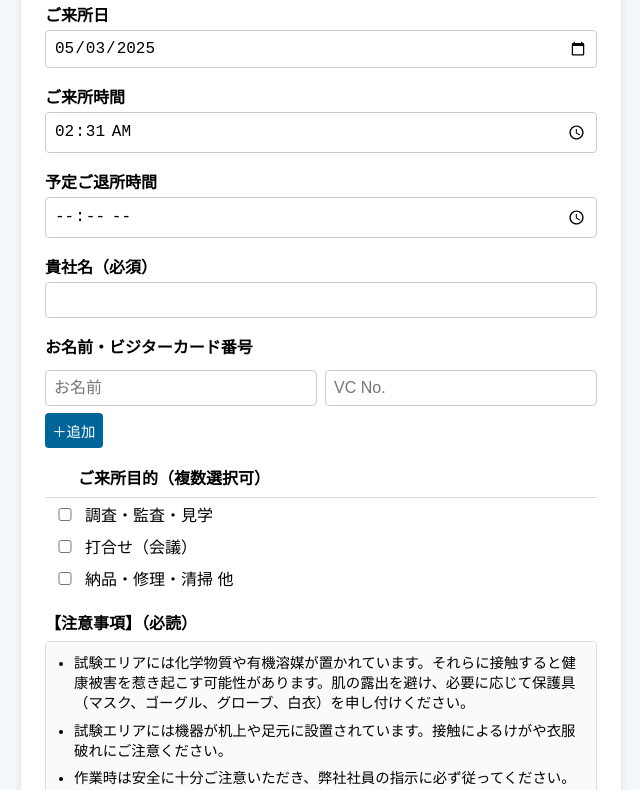
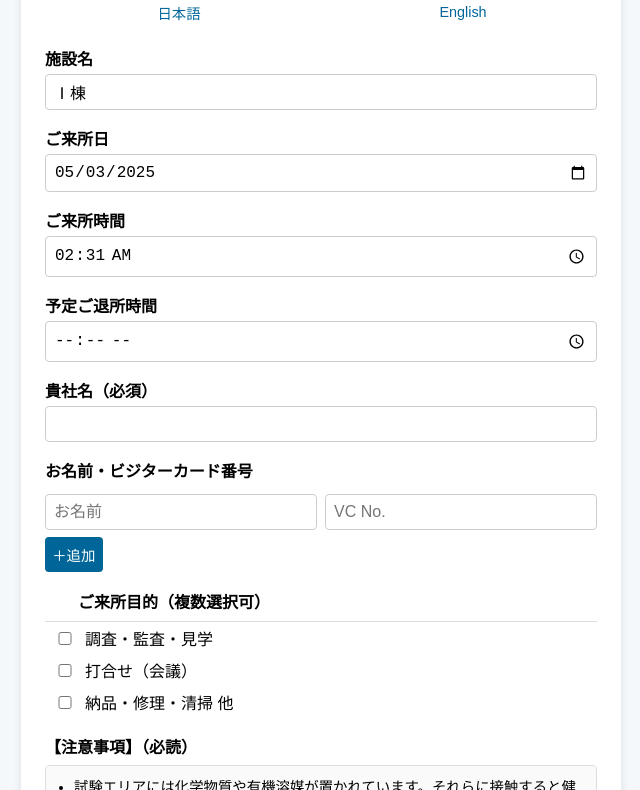
Before and after one commit to mondo83/visitor-form, a plain HTML site: page index.html in a window 1280 px wide. Shown: the part 100-890 px from the top of the page, without its empty margins (319-959 px from the left). Drawn offline with Linux system fonts and the light colour scheme.

Commit message:
Update index.html

```diff
--- a/index.html
+++ b/index.html
@@ -3,7 +3,7 @@
 <head>
   <meta charset="UTF-8" />
   <meta name="viewport" content="width=device-width, initial-scale=1" />
-  <title>来客受付フォーム</title>
+  <title>来訪者受付フォーム</title>
   <style>
     :root {
       --primary-color: #006699;
@@ -19,10 +19,10 @@
       font-family: 'Helvetica Neue', Arial, sans-serif;
     }
     main {
-      position: relative;
-      max-width: 600px; margin: auto;
+      max-width: 600px;
+      margin: auto;
       background: var(--card-bg);
-      padding: calc(var(--spacing)*1.5);
+      padding: calc(var(--spacing) * 1.5);
       border-radius: var(--border-radius);
       box-shadow: 0 2px 8px rgba(0,0,0,0.1);
     }
@@ -30,16 +30,21 @@
       margin: 0 0 var(--spacing);
       text-align: center;
       color: var(--primary-color);
+      font-size: 1.5rem;
     }
-    /* 言語切替 */
+    /* 言語切替：見出し下に配置 */
     #langSwitch {
-      position: absolute; top: 1rem; right: 1rem;
-      display: flex; gap: 0.5em;
+      display: flex;
+      justify-content: center;
+      gap: 1rem;
+      margin-bottom: var(--spacing);
     }
     #langSwitch button {
-      background: none; border: none;
+      background: none;
+      border: none;
       color: var(--primary-color);
-      cursor: pointer; font-size: 0.9rem;
+      cursor: pointer;
+      font-size: 0.9rem;
     }
     label { display: block; margin-top: var(--spacing); font-weight: bold; }
     input, select, button {
@@ -47,36 +52,43 @@
       border: 1px solid #ccc; border-radius: 4px;
       font-size: 1rem;
     }
-    .name-pair { display:flex; gap:0.5em; margin-top:0.5em; }
-    .name-pair input { flex:1; }
+    .name-pair { display: flex; gap: 0.5em; margin-top: 0.5em; }
+    .name-pair input { flex: 1; }
     .purpose-table {
-      width:100%; border-collapse:collapse; margin-top:var(--spacing);
+      width: 100%; border-collapse: collapse; margin-top: var(--spacing);
     }
     .purpose-table th {
-      text-align:left; padding-bottom:0.5em;
-      border-bottom:1px solid #ddd; font-weight:bold;
+      text-align: left; padding-bottom: 0.5em;
+      border-bottom: 1px solid #ddd; font-weight: bold;
     }
     .purpose-table td {
-      padding:0.25em 0; vertical-align:middle;
+      padding: 0.25em 0; vertical-align: middle;
     }
-    .purpose-table td:first-child { width:2em; }
-    .purpose-table td:nth-child(2) { padding-left:0.5em; }
+    .purpose-table td:first-child { width: 2em; }
+    .purpose-table td:nth-child(2) { padding-left: 0.5em; }
     .scroll-box {
-      max-height:240px; overflow-y:auto;
-      background:#fafafa; padding:0.75em;
-      border:1px solid #ddd; border-radius:4px;
-      white-space:normal; margin-top:0.5em;
-      font-size:0.9rem; line-height:1.4;
+      max-height: 240px; overflow-y: auto;
+      background: #fafafa; padding: 0.75em;
+      border: 1px solid #ddd; border-radius: 4px;
+      white-space: normal; margin-top: 0.5em;
+      font-size: 0.9rem; line-height: 1.4;
     }
-    .scroll-box ul { margin:0; padding-left:1.2em; }
-    .scroll-box li { margin-bottom:0.5em; }
+    .scroll-box ul { margin: 0; padding-left: 1.2em; }
+    .scroll-box li { margin-bottom: 0.5em; }
+    /* 同意チェック */
     .agree-container {
-      text-align: center; margin-top: var(--spacing);
+      text-align: center;
+      margin-top: var(--spacing);
     }
-    .agree-text { margin-bottom:0.5em; font-weight:bold; }
+    .agree-text {
+      margin-bottom: 0.5em;
+      font-weight: bold;
+    }
     .agree-container input[type="checkbox"] {
-      transform: scale(1.2); margin-bottom: var(--spacing);
+      transform: scale(1.2);
+      margin-bottom: var(--spacing);
     }
+    /* ボタン */
     .btn {
       background: var(--primary-color); color: #fff;
       border: none; cursor: pointer;
@@ -101,31 +113,27 @@
 </head>
 <body>
   <main>
-    <!-- 言語切替 -->
+    <h1 data-ja="来訪者受付フォーム" data-en="Visitor Check-in Form">来訪者受付フォーム</h1>
     <div id="langSwitch">
       <button type="button" onclick="setLang('ja')">日本語</button>
       <button type="button" onclick="setLang('en')">English</button>
     </div>
-    <!-- タイトル -->
-    <h1 data-ja="来客受付" data-en="Visitor Check-in">来客受付</h1>
-
     <form id="visitorForm">
+      <!-- 施設名 -->
+      <label for="facility" data-ja="施設名" data-en="Facility">施設名</label>
+      <input type="text" id="facility" name="facility" readonly>
       <!-- ご来所日 -->
       <label for="visitDate" data-ja="ご来所日" data-en="Date of Visit">ご来所日</label>
       <input type="date" id="visitDate" name="visitDate" required>
-
       <!-- ご来所時間 -->
       <label for="visitTime" data-ja="ご来所時間" data-en="Time of Arrival">ご来所時間</label>
       <input type="time" id="visitTime" name="visitTime" required>
-
       <!-- 予定ご退所時間 -->
       <label for="leaveTime" data-ja="予定ご退所時間" data-en="Expected Departure">予定ご退所時間</label>
       <input type="time" id="leaveTime" name="leaveTime">
-
       <!-- 貴社名 -->
       <label for="company" data-ja="貴社名（必須）" data-en="Company Name (required)">貴社名（必須）</label>
       <input type="text" id="company" name="company" required>
-
       <!-- お名前・VC -->
       <label data-ja="お名前・ビジターカード番号" data-en="Name & Visitor Card No.">お名前・ビジターカード番号</label>
       <div id="nameSection">
@@ -134,11 +142,7 @@
           <input type="number" placeholder="VC No." data-en-placeholder="Card No." required>
         </div>
       </div>
-      <button type="button" class="btn btn-small"
-              onclick="addNamePair()"
-              data-ja="＋追加"
-              data-en="+ Add">＋追加</button>
-
+      <button type="button" class="btn btn-small" onclick="addNamePair()" data-ja="＋追加" data-en="+ Add">＋追加</button>
       <!-- ご来所目的 -->
       <table class="purpose-table">
         <thead>
@@ -162,56 +166,45 @@
           </tr>
         </tbody>
       </table>
-
       <!-- 注意事項 -->
       <label data-ja="【注意事項】（必読）" data-en="Notes (must read)">【注意事項】（必読）</label>
       <div class="scroll-box">
         <ul>
           <li data-ja="試験エリアには化学物質や有機溶媒が置かれています。それらに接触すると健康被害を惹き起こす可能性があります。肌の露出を避け、必要に応じて保護具（マスク、ゴーグル、グローブ、白衣）を申し付けください。"
-              data-en="Chemical substances and organic solvents are stored in the testing area. Contact may cause health damage. Avoid skin exposure and request protective gear (mask, goggles, gloves, lab coat) as needed.">
-            試験エリアには化学物質や有機溶媒が置かれています。それらに接触すると健康被害を惹き起こす可能性があります。肌の露出を避け、必要に応じて保護具（マスク、ゴーグル、グローブ、白衣）を申し付けください。</li>
+              data-en="Chemical substances and organic solvents are stored in the testing area. Contact may cause health damage. Avoid skin exposure and request protective gear (mask, goggles, gloves, lab coat) as needed.">試験エリアには化学物質や有機溶媒が置かれています。それらに接触すると健康被害を惹き起こす可能性があります。肌の露出を避け、必要に応じて保護具（マ스크、ゴーグル、グローブ、白衣）を申し付けください。</li>
           <li data-ja="試験エリアには機器が机上や足元に設置されています。接触によるけがや衣服破れにご注意ください。"
-              data-en="Equipment is placed on benches and floors in the testing area. Be careful to avoid injury or clothing damage.">
-            試験エリアには機器が机上や足元に設置されています。接触によるけがや衣服破れにご注意ください。</li>
+              data-en="Equipment is placed on benches and floors in the testing area. Be careful to avoid injury or clothing damage.">試験エリアには機器が机上や足元に設置されています。接触によるけがや衣服破れにご注意ください。</li>
           <li data-ja="作業時は安全に十分ご注意いただき、弊社社員の指示に必ず従ってください。"
-              data-en="Take all safety precautions when working and follow staff instructions at all times.">
-            作業時は安全に十分ご注意いただき、弊社社員の指示に必ず従ってください。</li>
+              data-en="Take all safety precautions when working and follow staff instructions at all times.">作業時は安全に十分ご注意いただき、弊社社員の指示に必ず従ってください。</li>
           <li data-ja="サンプル保存エリアでは誤操作や破損にご留意ください。温度保持のためドア開閉は速やかにお願いします。"
-              data-en="In the sample storage area, avoid mishandling or damage. Open/close doors quickly to maintain temperature.">
-            サンプル保存エリアでは誤操作や破損にご留意ください。温度保持のためドア開閉は速やかにお願いします。</li>
+              data-en="In the sample storage area, avoid mishandling or damage. Open/close doors quickly to maintain temperature.">サンプル保存エリアでは誤操作や破損にご留意ください。温度保持のためドア開閉は速やかにお願いします。</li>
           <li data-ja="急な発熱や体調不良が発生した場合は弊社社員に連絡し、火災や災害時は避難してください。"
-              data-en="If you develop a fever or feel unwell, contact staff and evacuate in case of fire or disaster.">
-            急な発熱や体調不良が発生した場合は弊社社員に連絡し、火災や災害時は避難してください。</li>
+              data-en="If you develop a fever or feel unwell, contact staff and evacuate in case of fire or disaster.">急な発熱や体調不良が発生した場合は弊社社員に連絡し、火災や災害時は避難してください。</li>
           <li data-ja="施設内ではビジターカード(VC)をご着用ください。指定場所以外での飲食はご遠慮ください。"
-              data-en="Please wear your visitor card (VC) and refrain from eating or drinking outside designated areas.">
-            施設内ではビジターカード(VC)をご着用ください。指定場所以外での飲食はご遠慮ください。</li>
+              data-en="Please wear your visitor card (VC) and refrain from eating or drinking outside designated areas.">施設内ではビジターカード(VC)をご着用ください。指定場所以外での飲食はご遠慮ください。</li>
           <li data-ja="知り得た情報の第三者開示、写真撮影、動画撮影は禁止します。"
-              data-en="Disclosing facility information, photography, or video recording is prohibited.">
-            知り得た情報の第三者開示、写真撮影、動画撮影は禁止します。</li>
+              data-en="Disclosing facility information, photography, or video recording is prohibited.">知り得た情報の第三者開示、写真撮影、動画撮影は禁止します。</li>
           <li data-ja="当方の一方的過失以外の事故などについては、一切の責任を負いかねます。事故防止には万全を期していただくようお願い申し上げます。"
-              data-en="We assume no liability except for sole negligence. Please take all precautions to prevent accidents.">
-            当方の一方的過失以外の事故などについては、一切の責任を負いかねます。事故防止には万全を期していただくようお願い申し上げます。</li>
+              data-en="We assume no liability except for sole negligence. Please take all precautions to prevent accidents.">当方の一方的過失以外の事故などについては、一切の責任を負いかねます。事故防止には万全を期していただくようお願い申し上げます。</li>
         </ul>
       </div>
-
       <!-- 同意チェック -->
       <div class="agree-container">
-        <div class="agree-text"
-             data-ja="上記注意事項を確認しました"
-             data-en="I have read and agree to the above">
-          上記注意事項を確認しました
-        </div>
+        <div class="agree-text" data-ja="上記注意事項を確認しました" data-en="I have read and agree to the above">上記注意事項を確認しました</div>
         <input type="checkbox" id="agree" name="agree">
       </div>
-
       <!-- 送信ボタン -->
-      <button type="submit" id="submitBtn" class="btn" disabled
-              data-ja="送信" data-en="Submit">送信</button>
+      <button type="submit" id="submitBtn" class="btn" disabled data-ja="送信" data-en="Submit">送信</button>
     </form>
     <p id="msg"></p>
   </main>
 
   <script>
+    // URLパラメータからfacility取得
+    const urlParams = new URLSearchParams(location.search);
+    const fac = urlParams.get('facility') || 'Ⅰ棟';
+    document.getElementById('facility').value = decodeURIComponent(fac);
+
     // 初期値セット
     const now = new Date();
     document.getElementById('visitDate').value = now.toISOString().slice(0,10);
@@ -232,15 +225,17 @@
     }
 
     // 同意チェックで送信ボタン制御
-    document.getElementById('agree').addEventListener('change', function() {
-      submitBtn.disabled = !this.checked;
+    const agreeChk = document.getElementById('agree');
+    const submitBtn = document.getElementById('submitBtn');
+    agreeChk.addEventListener('change', () => {
+      submitBtn.disabled = !agreeChk.checked;
     });
 
     // フォーム送信
     document.getElementById('visitorForm').addEventListener('submit', async e => {
       e.preventDefault();
       const fields = {};
-      ['visitDate','visitTime','leaveTime','company'].forEach(id =>
+      ['facility','visitDate','visitTime','leaveTime','company'].forEach(id =>
         fields[id] = document.getElementById(id).value
       );
       document.querySelectorAll('.name-pair').forEach((pair,i) => {
@@ -249,7 +244,7 @@
       });
       fields.purpose = [...document.querySelectorAll('input[name="purpose"]:checked')]
         .map(el => el.value);
-      fields.agree = document.getElementById('agree').checked;
+      fields.agree = agreeChk.checked;
 
       try {
         const res = await fetch('/.netlify/functions/submit', {
@@ -258,13 +253,13 @@
           body:JSON.stringify(fields)
         });
         const result = await res.json();
-        msg.textContent =
+        document.getElementById('msg').textContent =
           res.ok
             ? (lang==='en'?'Submission successful. Thank you.':'送信が完了しました。ありがとうございました。')
             : (lang==='en'?'Error: ':'エラー：') + result.message;
         if(res.ok) e.target.reset();
       } catch(err) {
-        msg.textContent =
+        document.getElementById('msg').textContent =
           (lang==='en'?'Submission failed: ':'送信エラー：') + err.message;
       }
     });
@@ -278,7 +273,7 @@
         if (!txt) return;
         if (el.tagName==='INPUT' || el.tagName==='BUTTON') {
           if (el.hasAttribute('value')) el.value = txt;
-          else if (el.placeholder) el.placeholder = el.dataset[l+'-placeholder']||el.placeholder;
+          else if (el.placeholder) el.placeholder = el.dataset[l+'-placeholder'] || el.placeholder;
         } else {
           el.textContent = txt;
         }
```
